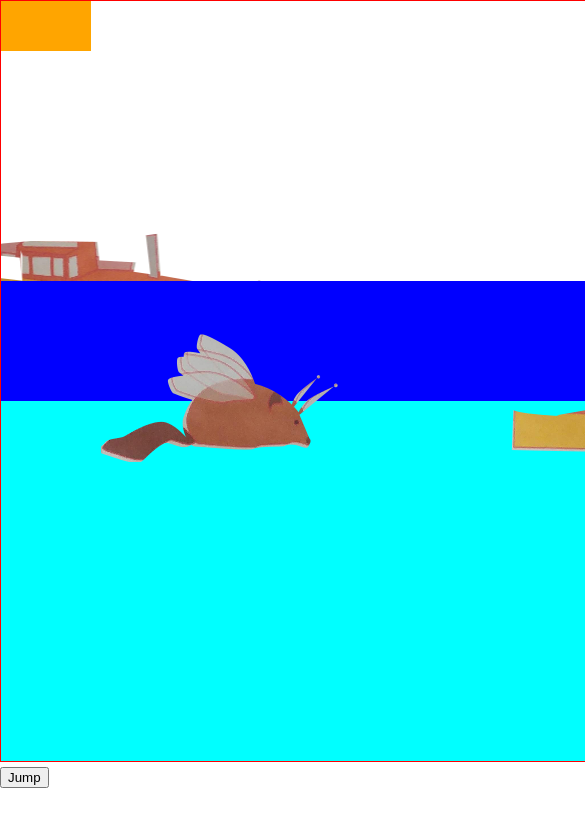
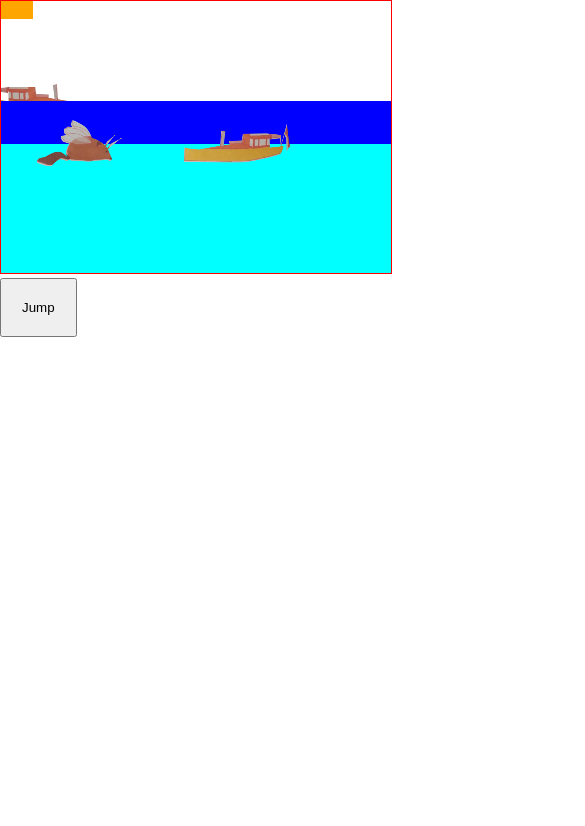
Before and after one commit to chrisdennett/tizzie-whizie-fly, a React (Create React App) app: page / in a window 390 px wide. Both pictures are taken after a click on the button "DONE". Shown: the top 826 px of the page, 585 px wide, since content can reach past the window. Built offline with nearby package versions, Linux system fonts and the light colour scheme.

Commit message:
responsive canvas

```diff
--- a/package.json
+++ b/package.json
@@ -8,7 +8,8 @@
     "@testing-library/user-event": "^7.1.2",
     "react": "^16.13.1",
     "react-dom": "^16.13.1",
-    "react-scripts": "3.4.3"
+    "react-scripts": "3.4.3",
+    "styled-components": "^5.1.1"
   },
   "scripts": {
     "start": "react-scripts start",
--- a/src/game/Game.js
+++ b/src/game/Game.js
@@ -12,12 +12,11 @@ export const Game = ({ spriteCanvas, gameState, setGameState }) => {
   useInterval(() => {
     const gameCanvas = gameCanvasRef.current;
     if (!gameCanvas || !spriteCanvas) return;
-
     const nextGameState = getNextGameState(gameState, doJump);
     setGameState(nextGameState);
     drawGame(gameCanvas, gameState, spriteCanvas, spriteData);
     setDoJump(false);
-  }, 1);
+  }, 0);
 
   const jump = () => {
     setDoJump(true);
@@ -32,7 +31,7 @@ export const Game = ({ spriteCanvas, gameState, setGameState }) => {
         height={gameState.gameH}
       />
       <div>
-        <button onClick={jump} style={{ cursor: "pointer" }}>
+        <button onClick={jump} style={{ cursor: "pointer", padding: 20 }}>
           Jump
         </button>
       </div>
--- a/src/game/gameState.js
+++ b/src/game/gameState.js
@@ -90,7 +90,9 @@ function getObstacleState(prevGameState) {
 }
 
 function getPlayerState(prevGameState, doJump) {
-  if (doJump) {
+  if (doJump) console.log("doJump: ", doJump);
+
+  if (doJump && !prevGameState.isJumping) {
     return {
       jumpPower: defaultGameState.jumpPower,
       isJumping: true,
--- a/src/index.css
+++ b/src/index.css
@@ -1,7 +1,7 @@
 body {
   margin: 0;
-  font-family: -apple-system, BlinkMacSystemFont, 'Segoe UI', 'Roboto', 'Oxygen',
-    'Ubuntu', 'Cantarell', 'Fira Sans', 'Droid Sans', 'Helvetica Neue',
+  font-family: -apple-system, BlinkMacSystemFont, "Segoe UI", "Roboto", "Oxygen",
+    "Ubuntu", "Cantarell", "Fira Sans", "Droid Sans", "Helvetica Neue",
     sans-serif;
   -webkit-font-smoothing: antialiased;
   -moz-osx-font-smoothing: grayscale;
@@ -9,4 +9,5 @@ body {
 
 canvas {
   user-select: none;
+  max-width: 100%;
 }
--- a/src/spriteSheet/SpriteSheetMaker.js
+++ b/src/spriteSheet/SpriteSheetMaker.js
@@ -82,8 +82,8 @@ const SpriteSheetMaker = ({ sourceImg, setSpriteCanvas, w, h }) => {
         drawToCanvas(
           sourceImg,
           sourceCanvas,
-          sourceImg.width / 4,
-          sourceImg.height / 4
+          sourceImg.width,
+          sourceImg.height
         );
         const ctx = sourceCanvas.getContext("2d");
         const imageData = ctx.getImageData(
```
Also changed, not shown: public/spritesheet.jpg, 1 other file (tests, documents, lock files or other folders).
